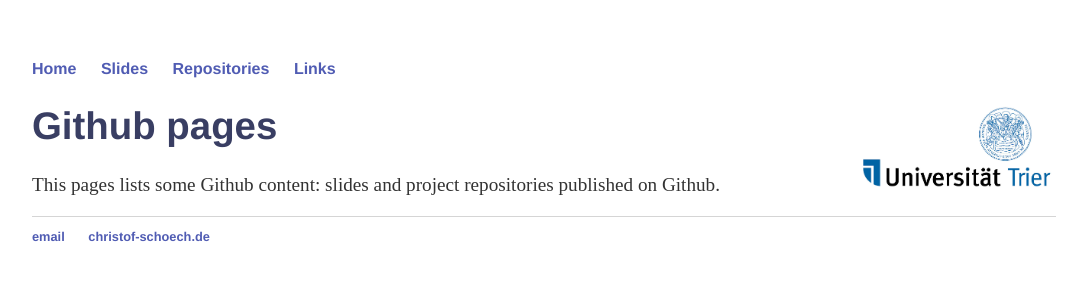
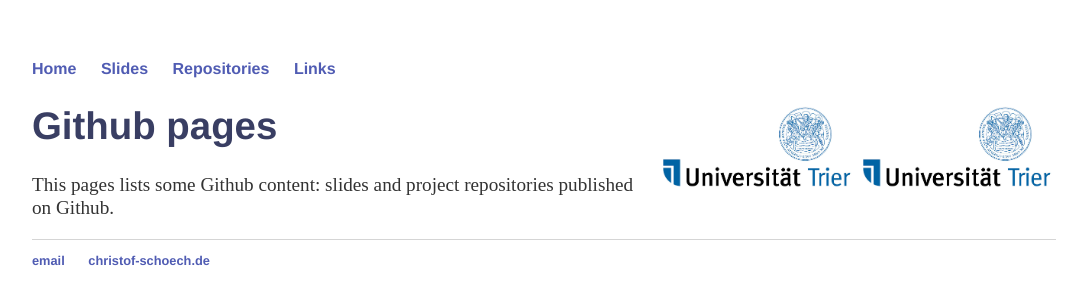
Before and after one commit to christofs/christofs.github.io, a Jekyll site: the page built from index.html, in a window 1280 px wide. Shown: the top 305 px of the page, without its empty margins (96-1183 px from the left). Built offline with Jekyll 4.4.1, drawn with Linux system fonts in a browser that asks for light colours.

Commit message:
Update default.html

```diff
--- a/_layouts/default.html
+++ b/_layouts/default.html
@@ -15,7 +15,7 @@
 	    		</ul>
 			</nav>
 			<div class="container">
-
+			<img src="img/UTR_Logo.png" alt="Logo der Universität Trier" style="width:200px;float:right;float:top;">
 			{{ content }}
 
 			</div><!-- /.container -->
```
